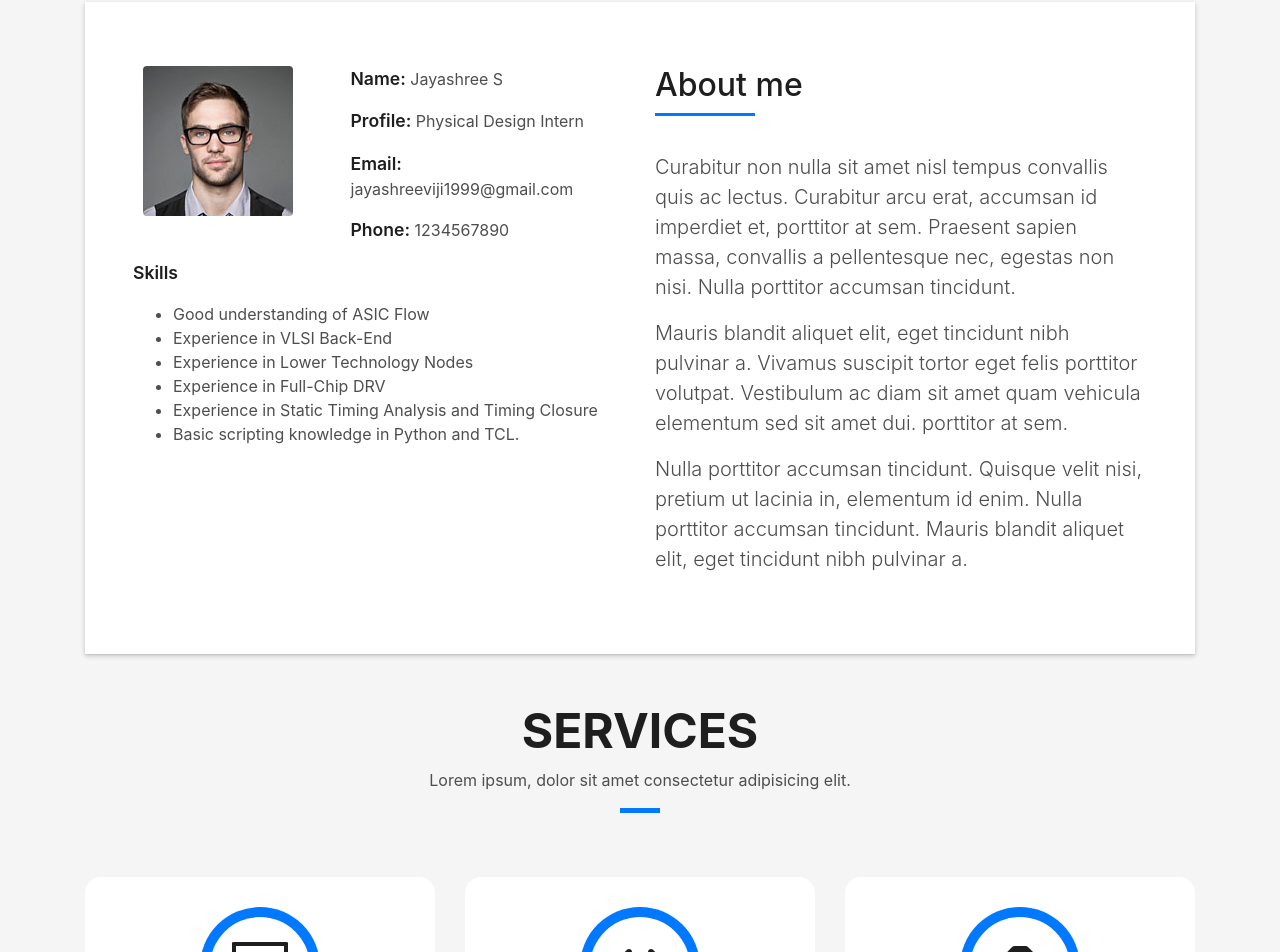
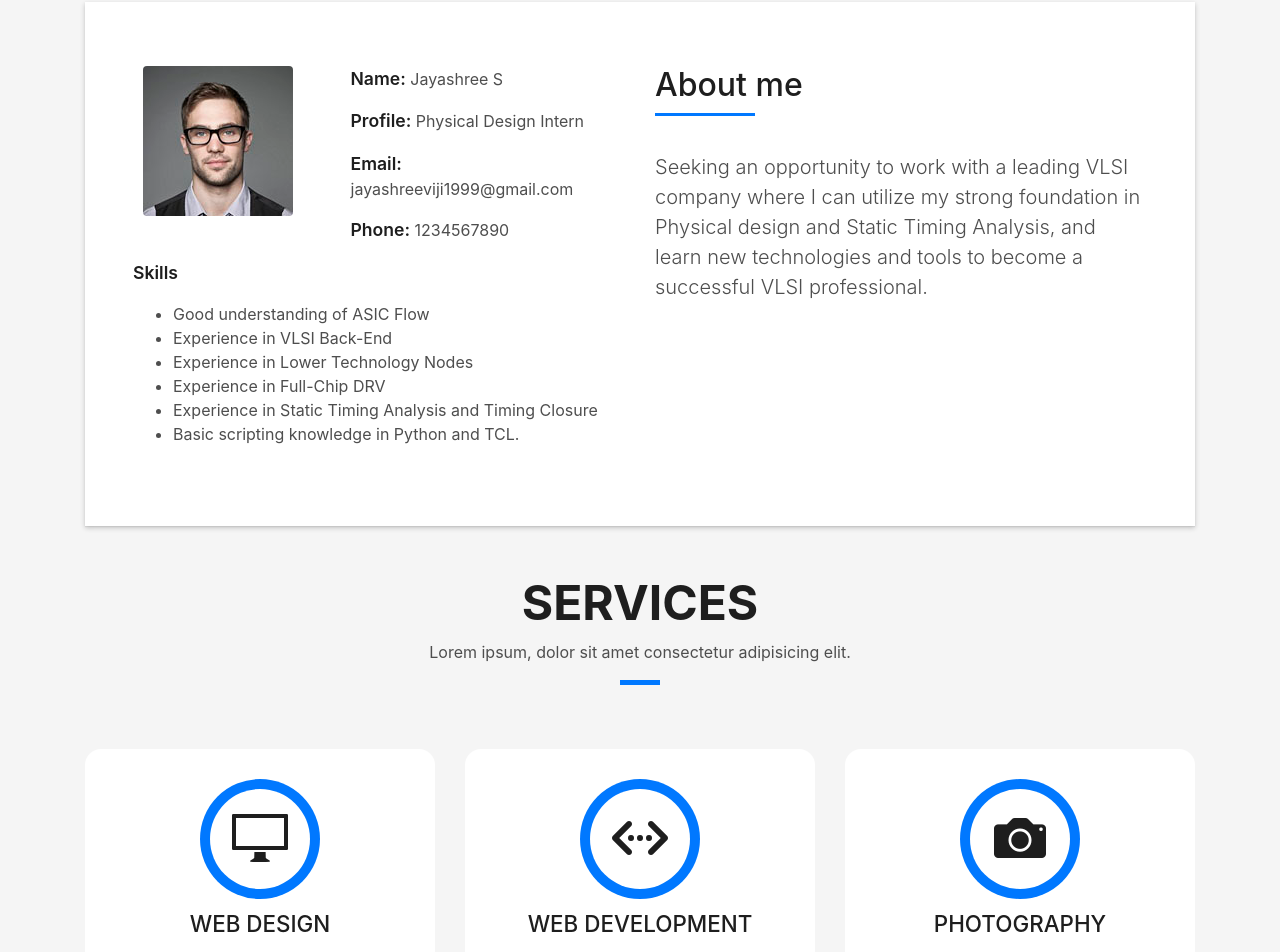
Before and after one commit to jayashreevlsi/portfolio, a plain HTML site: page index.html in a window 1280 px wide. Shown: the part 862-1814 px from the top of the page. Drawn offline with Linux system fonts and the light colour scheme; files whose address does not match are found by name.

Commit message:
About me

```diff
--- a/index.html
+++ b/index.html
@@ -128,20 +128,7 @@
                     </h5>
                   </div>
                   <p class="lead">
-                    Curabitur non nulla sit amet nisl tempus convallis quis ac lectus. Curabitur arcu erat, accumsan id
-                    imperdiet et, porttitor
-                    at sem. Praesent sapien massa, convallis a pellentesque nec, egestas non nisi. Nulla
-                    porttitor accumsan tincidunt.
-                  </p>
-                  <p class="lead">
-                    Mauris blandit aliquet elit, eget tincidunt nibh pulvinar a. Vivamus suscipit tortor eget felis
-                    porttitor volutpat. Vestibulum
-                    ac diam sit amet quam vehicula elementum sed sit amet dui. porttitor at sem.
-                  </p>
-                  <p class="lead">
-                    Nulla porttitor accumsan tincidunt. Quisque velit nisi, pretium ut lacinia in, elementum id enim.
-                    Nulla porttitor accumsan
-                    tincidunt. Mauris blandit aliquet elit, eget tincidunt nibh pulvinar a.
+                    Seeking an opportunity to work with a leading VLSI company where I can utilize my strong foundation in Physical design and Static Timing Analysis, and learn new technologies and tools to become a successful VLSI professional.
                   </p>
                 </div>
               </div>
```
